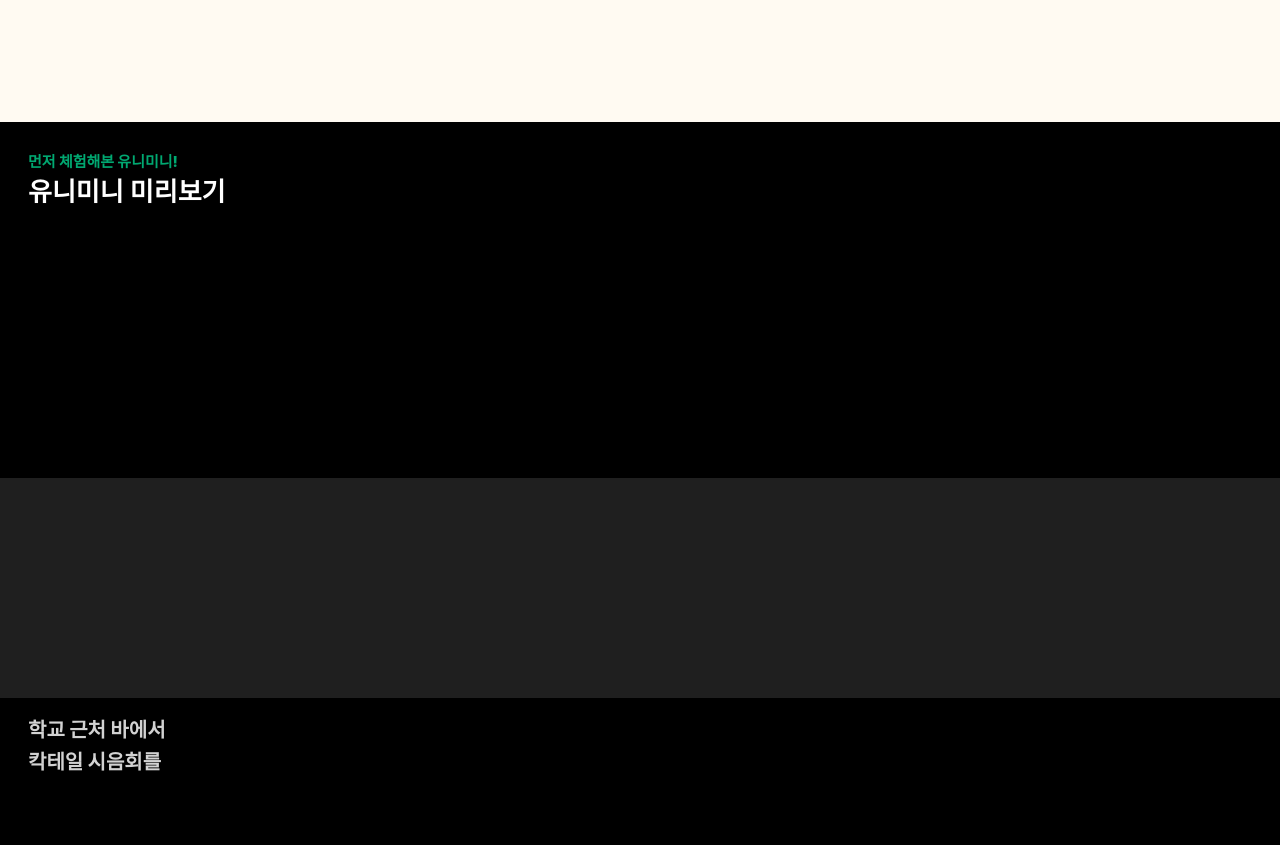
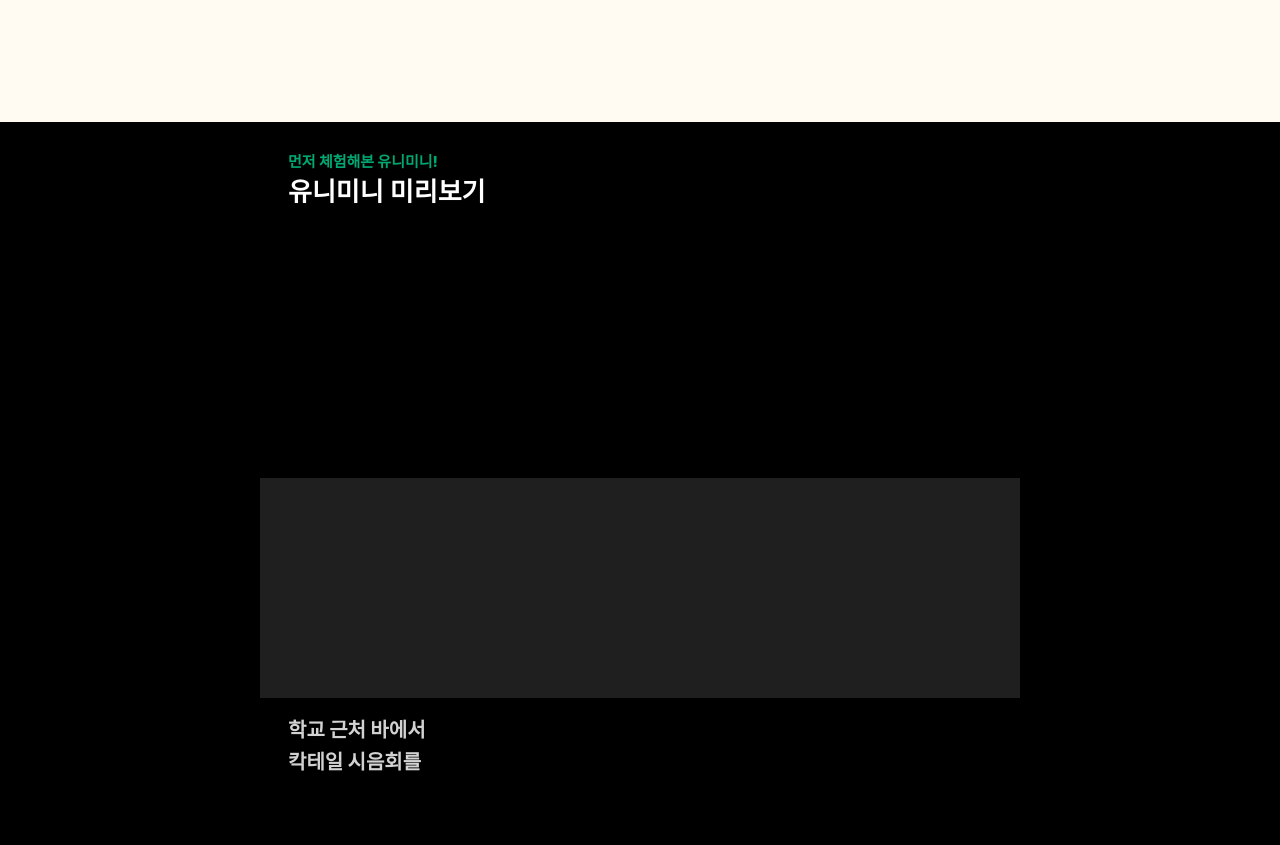
Before and after one commit to wjdwl002/unimini-marketing, a plain HTML site: page page.html in a window 1280 px wide. Shown: the part 4680-5525 px from the top of the page. Drawn offline with nearby package versions, Linux system fonts and the light colour scheme; some packages are replaced by stand-ins of ours; a script that the page names is missing; a web font is replaced by a local one.

Commit message:
no message

```diff
--- a/css/pageStyle.css
+++ b/css/pageStyle.css
@@ -120,6 +120,16 @@ input::placeholder, textarea::placeholder{
     .container{ width: 80%; }
     .size15.responsive{
         font-size: 13px !important;
+    }
+}
+@media screen and (min-width:760px){
+    .container#videos{
+        display: flex;
+        flex-direction: column;
+        align-items: center;
+    }
+    .videoContainer.responsive{
+        width:760px;
     }
 }
 .flexContainer{
--- a/page.html
+++ b/page.html
@@ -100,6 +100,7 @@
             </div>
         </div>
         <div class="container" id="videos">
+            <div class="videoContainer responsive">
                 <div class="container">
                     <div style="height:750px">
                     <div><span class="smallTitle">먼저 체험해본 유니미니!</span></div>
@@ -149,6 +150,8 @@
                         </span>
                     </div>
                 </div>
+            </div>
+
         </div>
         <div class="container" id="textBox3">
             <div data-aos="fade-up" id="betaText">
```
Lines whose indentation alone changed are shown as unchanged.
